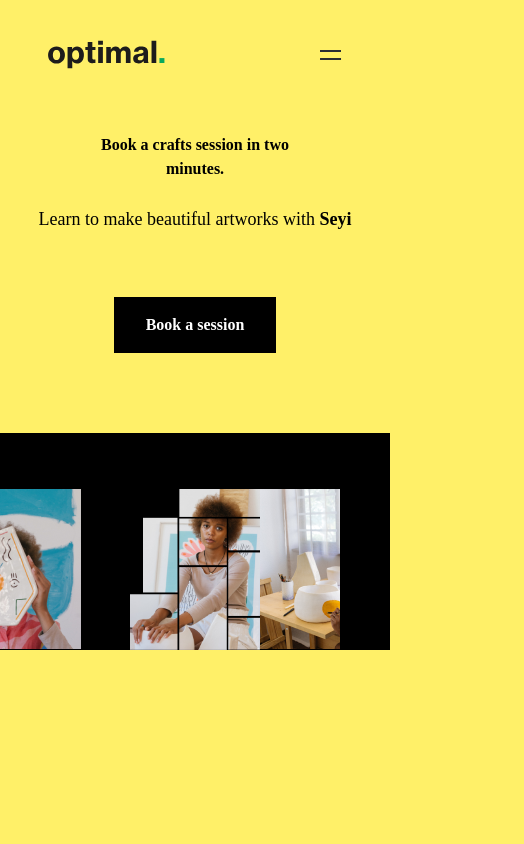
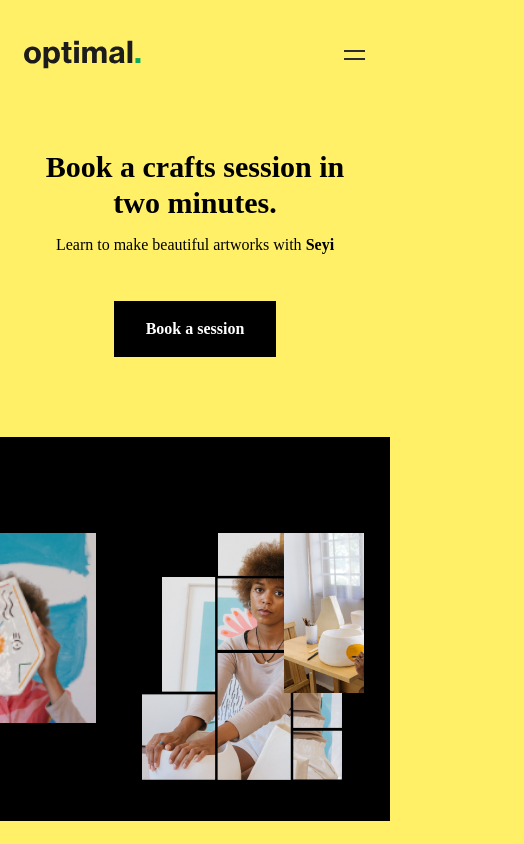
Before and after one commit to nini24/bookingsite, a React (Create React App) app: page / in a window 390 px wide. Shown: the whole page, 524 px wide, since content can reach past the window. Built offline with nearby package versions, Linux system fonts and the light colour scheme.

Commit message:
styling modal component

```diff
--- a/src/App.css
+++ b/src/App.css
@@ -49,3 +49,21 @@
   cursor: pointer;
   border: none;
 }
+
+div.slide-left {
+  overflow: hidden;
+}
+
+div.slide-left p {
+  animation: slide-left 5s;
+}
+
+@keyframes slide-left {
+  from {
+    margin-left: 50%;
+  }
+
+  to {
+    margin-left: 0%;
+  }
+}
--- a/src/App.js
+++ b/src/App.js
@@ -16,24 +16,27 @@ function App() {
       <header className='mt-10'>
         <div className='flex items-center justify-between'>
           <div>
-          <img src={logo} alt='logo' className='ml-12' />
+          <img src={logo} alt='logo' className='ml-6 lg:ml-12' />
           </div>
-          <div className='mr-12'>
+          <div className=' mr-6 lg:mr-12'>
           <button><img src={menu} /></button>
           </div>
         </div>
       </header>
       <section>
-        <p className='font-bold lg:text-6xl w-6/12 mx-auto mt-16'>Book a crafts session in two minutes.</p>
-        <p className='font-medium text-lg mt-6'>Learn to make beautiful artworks with <span className='font-bold'>Seyi</span></p>
-      <button onClick={toggle} className='font-bold px-8 py-4 bg-black text-white mt-16 hover:outline-none hover:bg-slate-900'>Book a session</button>
+
+        <p className='font-bold text-3xl lg:text-6xl w-10/12 lg:w-6/12 mx-auto mt-20 lg:mt-16'>Book a crafts session in two minutes.</p>
+        <div className='slide-left'>
+        <p className='font-medium lg:text-lg mt-3 lg:mt-6'>Learn to make beautiful artworks with <span className='font-bold'>Seyi</span></p>
+        </div>
+      <button onClick={toggle} className='font-bold px-8 py-4 bg-black text-white mt-11 lg:mt-16 hover:outline-none hover:bg-slate-900'>Book a session</button>
       <Modal isShowing={isShowing} hide={toggle} />
       </section>
       <section className='bg-black mt-20'>
-      <div className='pt-4 grid grid-cols-3'>
-        <div className=''><img className='mt-10 lg:w-40' src={imageone} /></div>
-        <div className=''><img className='mt-10 lg:w-60' src={imagetwo} /></div>
-        <div className=''><img className='mt-10 lg:w-40' src={imagethre} /></div>
+      <div className='pt-4 grid grid-cols-3 h-96 gap-9 lg:ml-32'>
+        <div className='w-60 lg:w-80'><img className='w-24 mt-20 lg:mt-10 lg:w-40' src={imageone} /></div>
+        <div className='w-60 lg:w-96'><img className='mt-20 lg:mt-10 lg:w-60' src={imagetwo} /></div>
+        <div className='w-60 '><img className=' mt-20 lg:mt-10 lg:w-40' src={imagethre} /></div>
 
 
       </div>
--- a/src/Modal/Modal.js
+++ b/src/Modal/Modal.js
@@ -1,8 +1,18 @@
-import React from "react";
+import React, { useState } from "react";
 import  ReactDOM  from "react-dom";
+import { useForm } from "react-hook-form";
 
 
-const Modal = ({isShowing,hide}) => isShowing ? ReactDOM.createPortal(
+
+
+
+const Modal = ({isShowing,hide}) => {
+
+    const [email,setEmail] = useState('')
+   const handleChange = e => console.log(e.target.value)
+    const onSubmit = data =>console.log(data)
+return (
+isShowing ? ReactDOM.createPortal(
     <React.Fragment>
          <div className="modal-overlay"/>
     <div className="modal-wrapper" aria-modal aria-hidden tabIndex={-1} role="dialog">
@@ -14,14 +24,14 @@ const Modal = ({isShowing,hide}) => isShowing ? ReactDOM.createPortal(
         </div>
         <p className="font-medium text-center text-lg mt-2">Hi there, please fill in these details to book a spot</p>
 
-      <form className="mt-8 text-center mb-10 ">
-            <input type='text' placeholder='Enter your email address' required className="px-8 py-3 border border-slate-700 placeholder-slate-500 text-sm font-medium" />
+      <form className="mt-8 text-center mb-10" onSubmit={onSubmit}>
+            <input type='email' name="email" onChange={handleChange}   placeholder='Enter your email address' required className="px-8 py-3 border border-slate-700 placeholder-slate-500 text-sm font-medium" />
             <button className="text-sm px-2 py-3 bg-black text-white border border-black">Book</button>
       </form>
       </div>
     </div>
     </React.Fragment>,document.body
-):null
-
+):null)
+}
 
 export default Modal
```
